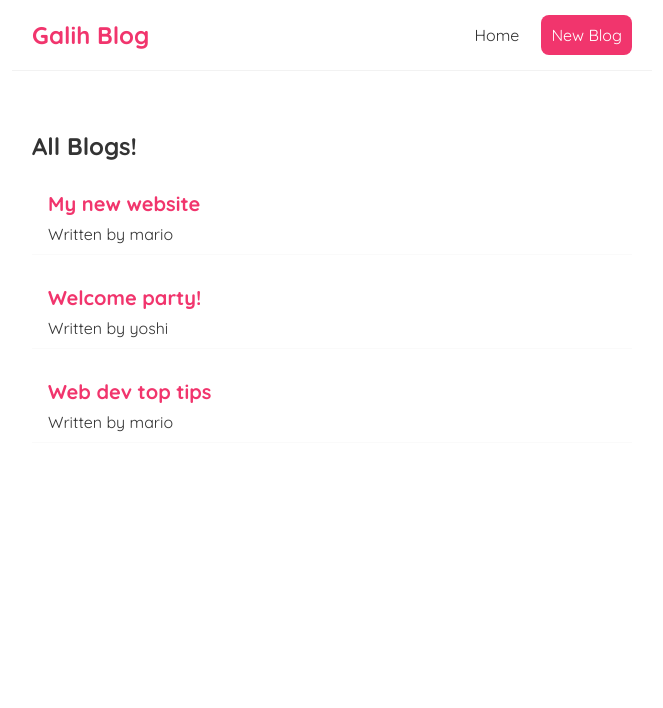
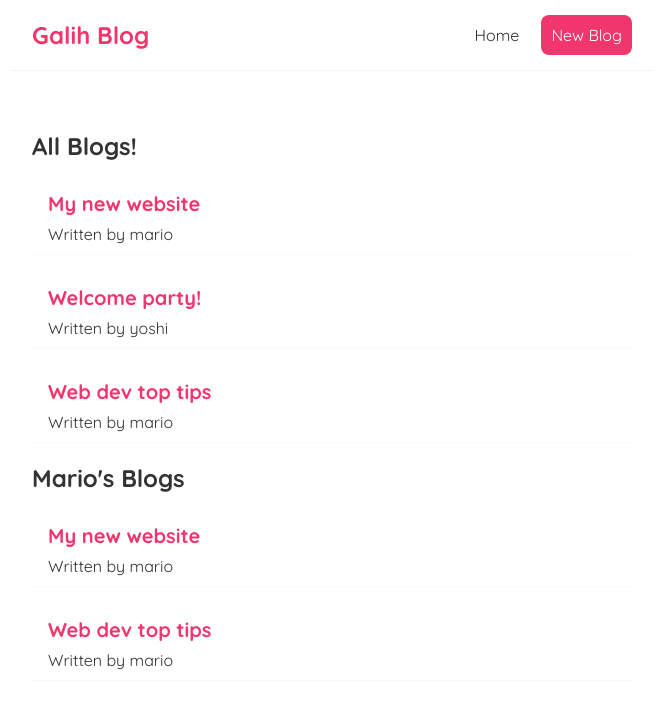
Before and after one commit to galihpermana29/learn-reactjs, a React (Create React App) app: page / in a window 1280 px wide. Shown: the top 708 px of the page, without its empty margins (308-971 px from the left). Built offline with nearby package versions, Linux system fonts and the light colour scheme; the HTML template or start-up script is replaced by a standard one.

Commit message:
Reuseable Component

```diff
--- a/src/Home.js
+++ b/src/Home.js
@@ -21,6 +21,8 @@
 	return (
 		<div className="home">
          <BlogList blogs={blogs} title="All Blogs!"/>
+         {/* reuseable components, doing filtering on the props */}
+         <BlogList blogs={blogs.filter(blog => blog.author === 'mario')} title="Mario's Blogs"/>
 
 			{/* <p>{name}</p> */}
 			{/* if the function doesnt passing an argument */}
```
Also changed, not shown: 1 other file (tests, documents, lock files or other folders).
